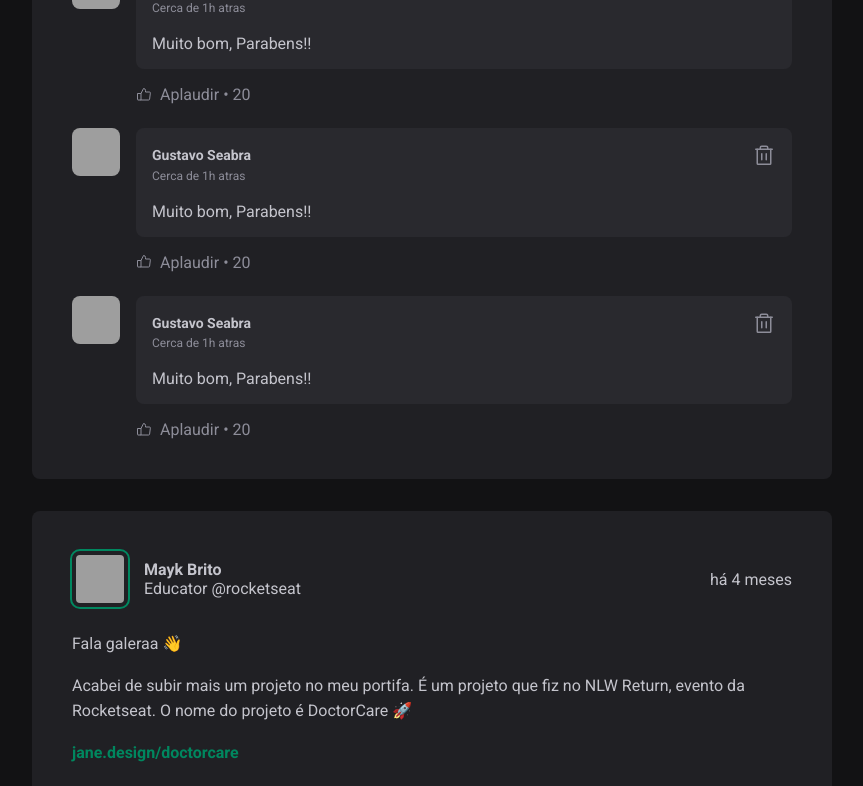
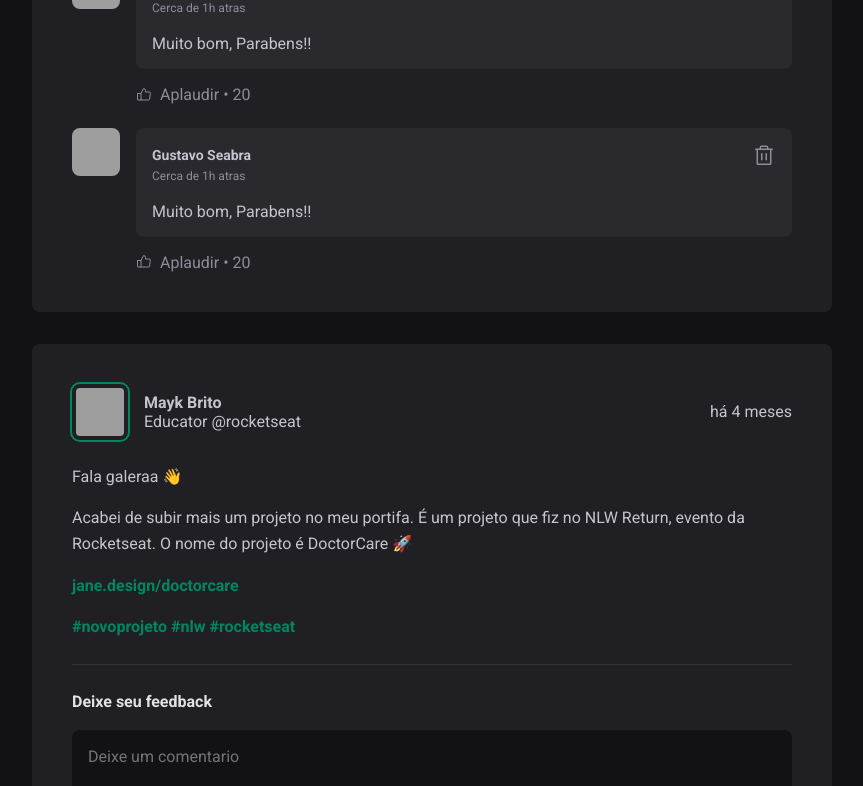
Before and after one commit to devguga87/react-vite, a React (Vite) app: page / in a window 1280 px wide. Shown: the part 662-1448 px from the top of the page, without its empty margins (352-1215 px from the left). Built offline with nearby package versions, Linux system fonts and the light colour scheme; grey boxes are pictures that could not be loaded.

Commit message:
adiciona estado ao componente POST

```diff
--- a/src/components/Post.jsx
+++ b/src/components/Post.jsx
@@ -1,10 +1,17 @@
 import {format, formatDistanceToNow } from 'date-fns'
 import  ptBR  from 'date-fns/locale/pt-BR'
+import { useState } from 'react'
 import Avatar from './Avatar'
 import Comment from './Comment'
 import styles from './Post.module.css'
 
+const comments = [
+  1,
+  2,
+]
+
 const Post = ({author:{avatarUrl, name, role}, publishedAt, content}) => {
+  const [comments,setComments] = useState([1,2])
 
   const publishedDateFormatted = format(publishedAt, "d 'de' LLLL 'as' HH:mm'h'", {
     locale:ptBR
@@ -14,6 +21,11 @@ const Post = ({author:{avatarUrl, name, role}, publishedAt, content}) => {
     locale: ptBR,
     addSuffix:true
   })
+
+  const handleCreateNewComment = (event) => {
+    event.preventDefault()
+    setComments(prev => [...prev,3])
+  }
 
   return (
     <article className={styles.post}>
@@ -43,7 +55,7 @@ const Post = ({author:{avatarUrl, name, role}, publishedAt, content}) => {
           }
         })}
       </div>
-      <form className={styles.commentForm}>
+      <form className={styles.commentForm} onSubmit={handleCreateNewComment}>
         <strong>Deixe seu feedback</strong>
         <textarea
           placeholder='Deixe um comentario'
@@ -54,9 +66,9 @@ const Post = ({author:{avatarUrl, name, role}, publishedAt, content}) => {
       </form>
 
       <div className={styles.commentList}>
-        <Comment />
-        <Comment />
-        <Comment />
+        {comments.map(comment => {
+          return <Comment />
+        })}
       </div>
     </article>
   )
```
Also changed, not shown: 2 other files (tests, documents, lock files or other folders).
